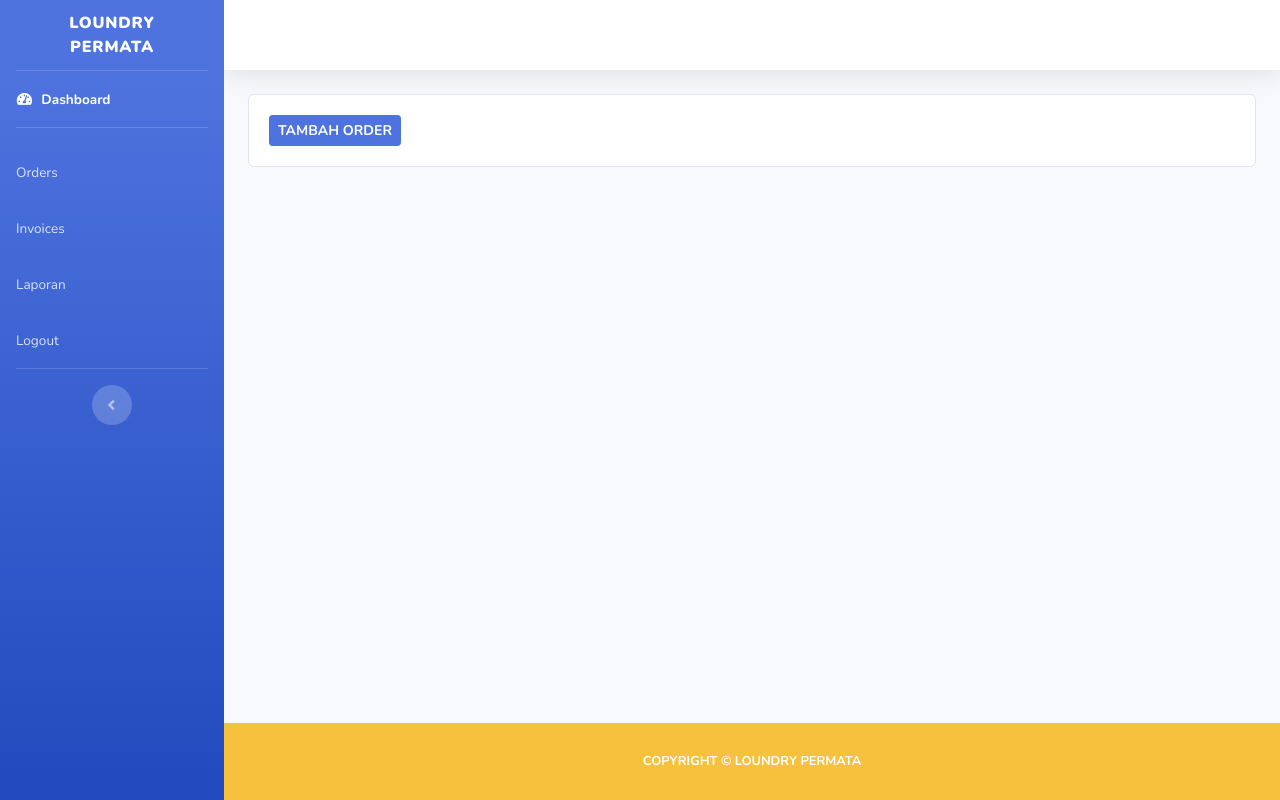
After one commit to lancestrom/loundry_permata, a CodeIgniter app: page /database/Dashboard/orders in a window 1280 px wide. The commit adds this page. Run offline with CodeIgniter, Linux system fonts and the light colour scheme.

Commit message:
MVC 2 order

```diff
--- a/application/controllers/Dashboard.php
+++ b/application/controllers/Dashboard.php
@@ -13,6 +13,38 @@ class Dashboard extends CI_Controller
         $this->load->view('templates/footer');
     }
 
+    public function orders()
+    {
+        $isi['content'] = 'Admin/tampilan_orders';
+        $this->load->view('templates/header');
+        $this->load->view('Admin/tampilan_dashboard', $isi);
+        $this->load->view('templates/footer');
+    }
+
+    public function simpan_order()
+    {
+        // Ambil data dari form
+        $id_order = rand('000000', '999999');
+        $nama_customer = $this->input->post('nama_customer');
+        $status_order = $this->input->post('status_order');
+        $nominal = $this->input->post('nominal');
+        $status = 'proses';
+
+        // Simpan data ke database
+        $data = array(
+            'id_order' => $id_order,
+            'nama_customer' => $nama_customer,
+            'status_order' => $status_order,
+            'nominal' => $nominal,
+            'keterangan' => $status
+        );
+
+        $this->db->insert('order', $data);
+
+        // Redirect ke halaman orders
+        redirect('Dashboard/orders');
+    }
+
     public function logout()
     {
         // Get session_id dari cookie
--- a/application/views/Admin/tampilan_dashboard.php
+++ b/application/views/Admin/tampilan_dashboard.php
@@ -14,23 +14,23 @@
 
         <!-- Nav Item - Dashboard -->
         <li class="nav-item active">
-            <a class="nav-link" href="<?= base_url() ?>Dashboard"">
+            <a class="nav-link" href="<?= base_url() ?>Dashboard">
                 <i class=" fas fa-fw fa-tachometer-alt"></i>
                 <span>Dashboard</span></a>
         </li>
         <hr class="sidebar-divider">
         <li class="nav-item">
-            <a class="nav-link" href="charts.html">
+            <a class="nav-link" href="<?= base_url() ?>Dashboard/orders">
                 <span>Orders</span>
             </a>
         </li>
         <li class="nav-item">
-            <a class="nav-link" href="tables.html">
+            <a class="nav-link" href="<?= base_url() ?>Dashboard">
 
                 <span>Invoices</span></a>
         </li>
         <li class="nav-item">
-            <a class="nav-link" href="tables.html">
+            <a class="nav-link" href="<?= base_url() ?>Dashboard">
 
                 <span>Laporan</span></a>
         </li>
--- /dev/null
+++ b/application/views/Admin/tampilan_orders.php
@@ -0,0 +1,63 @@
+<div class="row">
+    <div class="col-md">
+        <div class="card">
+            <div class="card-body">
+                <button type="button" class="btn btn-primary btn-sm font-weight-bolder text-uppercase"
+                    data-toggle="modal" data-target="#exampleModal">
+                    Tambah order
+                </button>
+            </div>
+        </div>
+    </div>
+</div>
+<div class="modal fade" id="exampleModal" tabindex="-1" aria-labelledby="exampleModalLabel" aria-hidden="true">
+    <div class="modal-dialog modal-lg">
+        <div class="modal-content">
+            <div class="modal-header bg-primary">
+                <h5 class="modal-title text-uppercase font-weight-bolder text-white" id="exampleModalLabel">Tambah Order
+                </h5>
+            </div>
+            <div class="modal-body">
+                <form action="<?php echo base_url('Dashboard/simpan_order'); ?>" method="post">
+                    <div class="form-group">
+                        <label>
+                            <h6 class="text-uppercase font-weight-bolder">Nama Customer</h6>
+                        </label>
+                        <input type="text" name="nama_customer" class="form-control"
+                            placeholder="Masukkan nama customer">
+                    </div>
+                    <div class="row">
+                        <div class="col-md">
+                            <div class="form-check">
+                                <input class="form-check-input" type="radio" name="status_order" value="cuci">
+                                <label class="form-check-label" for="exampleRadios2">
+                                    <h6 class="text-uppercase font-weight-bolder">CUCI</h6>
+                                </label>
+                            </div>
+                        </div>
+                        <div class="col-md">
+                            <div class=" form-check">
+                                <input class="form-check-input" type="radio" name="status_order" value="cuci_strika">
+                                <label class="form-check-label" for="exampleRadios3">
+                                    <h6 class="text-uppercase font-weight-bolder">Cuci Strika</h6>
+                                </label>
+                            </div>
+                        </div>
+                    </div>
+                    <hr style="border: 1px solid black;">
+                    <div class="form-group">
+                        <label>
+                            <h6 class="text-uppercase font-weight-bolder">Nominal</h6>
+                        </label>
+                        <input type="text" name="nominal" class="form-control" placeholder="Masukkan nominal">
+                    </div>
+                    <div class="modal-footer">
+                        <button type="button" class="btn btn-secondary" data-dismiss="modal">Close</button>
+                        <button type="submit" class="btn btn-primary">Save changes</button>
+                    </div>
+                </form>
+            </div>
+
+        </div>
+    </div>
+</div>
--- a/application/views/templates/footer.php
+++ b/application/views/templates/footer.php
@@ -1,8 +1,12 @@
-<!-- Bootstrap core JavaScript-->
-<script src="<?= base_url() ?>assets/vendor/jquery/jquery.min.js"></script>
-<script src="<?= base_url() ?>assets/vendor/bootstrap/js/bootstrap.bundle.min.js"></script>
-
-<!-- Core plugin JavaScript-->
+ <script src="https://cdn.jsdelivr.net/npm/jquery@3.5.1/dist/jquery.slim.min.js"
+     integrity="sha384-DfXdz2htPH0lsSSs5nCTpuj/zy4C+OGpamoFVy38MVBnE+IbbVYUew+OrCXaRkfj" crossorigin="anonymous">
+ </script>
+ <script src="https://cdn.jsdelivr.net/npm/popper.js@1.16.1/dist/umd/popper.min.js"
+     integrity="sha384-9/reFTGAW83EW2RDu2S0VKaIzap3H66lZH81PoYlFhbGU+6BZp6G7niu735Sk7lN" crossorigin="anonymous">
+ </script>
+ <script src="https://cdn.jsdelivr.net/npm/bootstrap@4.6.2/dist/js/bootstrap.min.js"
+     integrity="sha384-+sLIOodYLS7CIrQpBjl+C7nPvqq+FbNUBDunl/OZv93DB7Ln/533i8e/mZXLi/P+" crossorigin="anonymous">
+ </script><!-- Core plugin JavaScript-->
  <script src="<?= base_url() ?>assets/vendor/jquery-easing/jquery.easing.min.js"></script>
 
  <!-- Custom scripts for all pages-->
@@ -15,6 +19,13 @@
  <script src="<?= base_url() ?>assets/js/demo/chart-area-demo.js"></script>
  <script src="<?= base_url() ?>assets/js/demo/chart-pie-demo.js"></script>
 
+ <!-- Data Table -->
+ <script src="<?= base_url() ?>assets/vendor/datatables/jquery.dataTables.min.js"></script>
+ <script src="<?= base_url() ?>assets/vendor/datatables/dataTables.bootstrap4.min.js"></script>
+
+ <!-- Page level custom scripts -->
+ <script src="<?= base_url() ?>assets/js/demo/datatables-demo.js"></script>
+
  </body>
 
  </html>
--- a/application/views/templates/header.php
+++ b/application/views/templates/header.php
@@ -12,6 +12,9 @@
     <title>Permata Loundry</title>
     <link rel="icon" href="<?= base_url() ?>assets/gambar/logo.png">
 
+    <link rel="stylesheet" href="https://cdn.jsdelivr.net/npm/bootstrap@4.6.2/dist/css/bootstrap.min.css"
+        integrity="sha384-xOolHFLEh07PJGoPkLv1IbcEPTNtaed2xpHsD9ESMhqIYd0nLMwNLD69Npy4HI+N" crossorigin="anonymous">
+
     <!-- Custom fonts for this template-->
     <link href="<?= base_url() ?>assets/vendor/fontawesome-free/css/all.min.css" rel="stylesheet" type="text/css">
     <link
@@ -20,6 +23,7 @@
 
     <!-- Custom styles for this template-->
     <link href="<?= base_url() ?>assets/css/sb-admin-2.min.css" rel="stylesheet">
+    <link href="<?= base_url() ?>assets/vendor/datatables/dataTables.bootstrap4.min.css" rel="stylesheet">
 
 </head>
 
```
Lines whose indentation alone changed are shown as unchanged.
